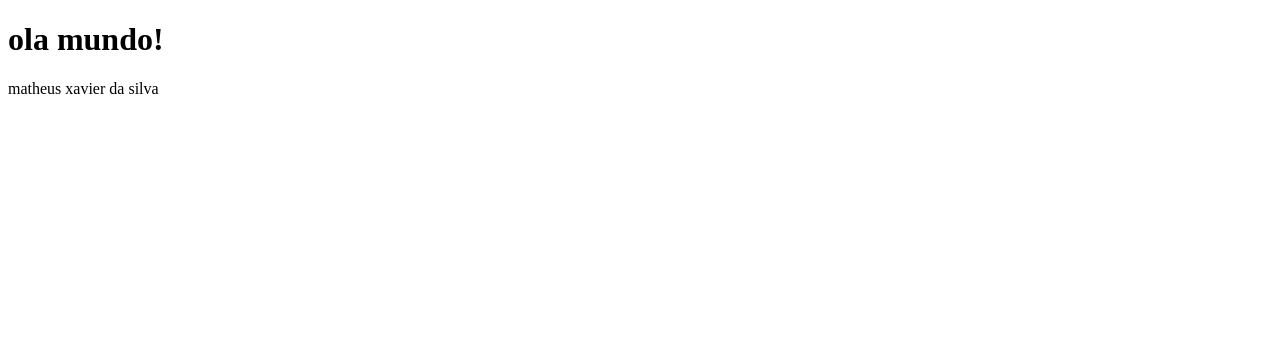
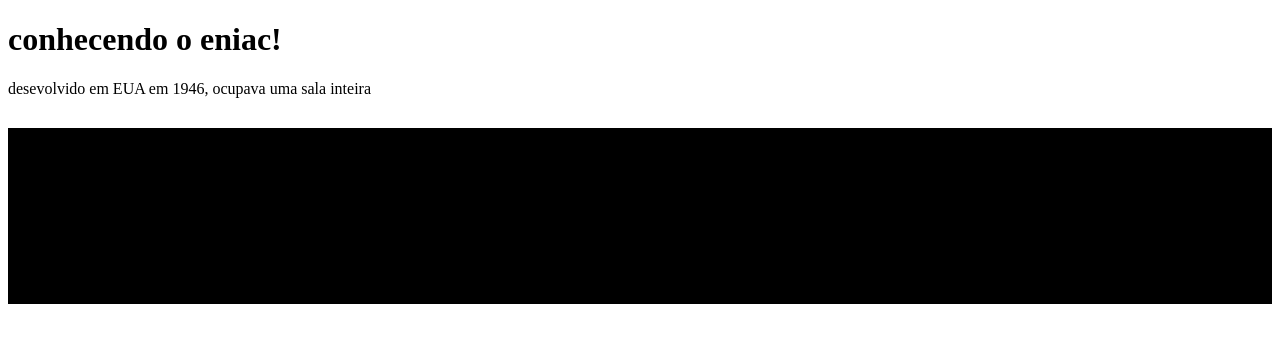
Before and after one commit to XavierKL9/web-30044, a plain HTML site: page index.html in a window 1280 px wide. Drawn offline with Linux system fonts and the light colour scheme.

Commit message:
css.push

```diff
--- /dev/null
+++ b/estilo.css
@@ -0,0 +1,17 @@
+#container{
+    display: flex;
+    justify-content: space-around;
+    margin-top: 30px;
+    padding: 5%;
+    background-color: black;
+
+}
+box{
+    width: 300px;
+    background-color: crimson;
+    color:whitesmoke;
+    padding: 15%;
+    border-radius: 10px;
+    text-align: center;
+
+}
--- a/index.html
+++ b/index.html
@@ -1,12 +1,22 @@
 <!DOCTYPE html>
 <html lang="en">
+
 <head>
     <meta charset="UTF-8">
     <meta name="viewport" content="width=device-width, initial-scale=1.0">
     <title>Conhecendo o eniac</title>
+    <link rel="stylesheet" href="estilo.css">
+
 </head>
+
 <body>
-    <h1>ola mundo!</h1>
-    <p>matheus xavier da silva</p>
+    <h1>conhecendo o eniac!</h1>
+    <p>desevolvido em EUA em 1946, ocupava uma sala inteira</p>
+    <div id="container">
+        <div class="caixa">
+            <p>O Oniac foi o primeiro computador eletronico de uso geral</p>
+        </div>
+    </div>
 </body>
+
 </html>
```
